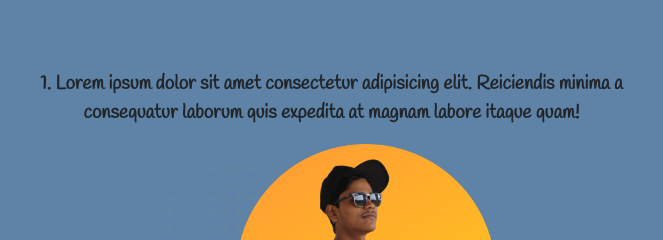
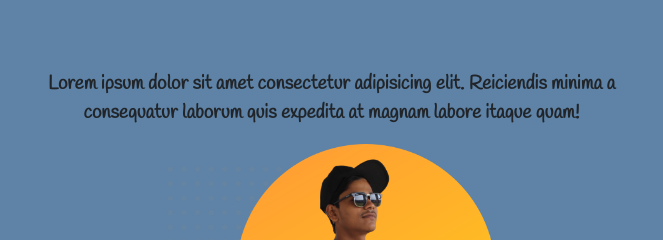
Before and after one commit to Rockyhasanofc/portfolio-vip, a plain HTML site: page index.html in a window 1280 px wide. Shown: the part 3354-3594 px from the top of the page, 256-919 px from the left. Drawn offline with nearby package versions, Linux system fonts and the light colour scheme.

Commit message:
feedback section ends

```diff
--- a/index.html
+++ b/index.html
@@ -356,17 +356,17 @@
       </div>
       <div class="carousel-inner">
         <div class="carousel-item active">
-         <p>1. Lorem ipsum dolor sit amet consectetur adipisicing elit. Reiciendis minima a consequatur laborum quis expedita at magnam labore itaque quam!</p>
+         <p> Lorem ipsum dolor sit amet consectetur adipisicing elit. Reiciendis minima a consequatur laborum quis expedita at magnam labore itaque quam!</p>
          <img class="rounded-circ feedback-img" src="images/image 11.png" alt="feedback-img">
          <h6>Rocky Hasan</h6>
         </div>
         <div class="carousel-item">
-          <p>1. Lorem ipsum dolor sit amet consectetur adipisicing elit. Reiciendis minima a consequatur laborum quis expedita at magnam labore itaque quam!</p>
+          <p> Lorem ipsum dolor sit amet consectetur adipisicing elit. Reiciendis minima a consequatur laborum quis expedita at magnam labore itaque quam!</p>
          <img class="rounded-circle feedback-img" src="images/image 11.png" alt="feedback-img">
          <h6>Rocky Hasan</h6>
         </div>
         <div class="carousel-item">
-          <p>1. Lorem ipsum dolor sit amet consectetur adipisicing elit. Reiciendis minima a consequatur laborum quis expedita at magnam labore itaque quam!</p>
+          <p> Lorem ipsum dolor sit amet consectetur adipisicing elit. Reiciendis minima a consequatur laborum quis expedita at magnam labore itaque quam!</p>
          <img class="rounded-circle feedback-img" src="images/image 11.png" alt="feedback-img">
          <h6>Rocky Hasan</h6>
         </div>
```
